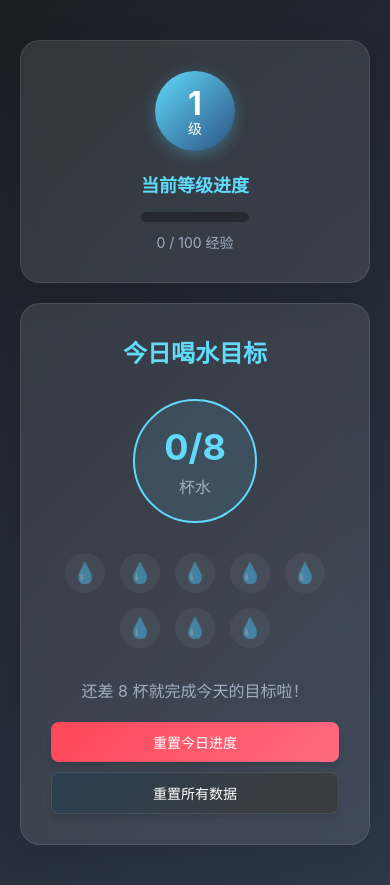
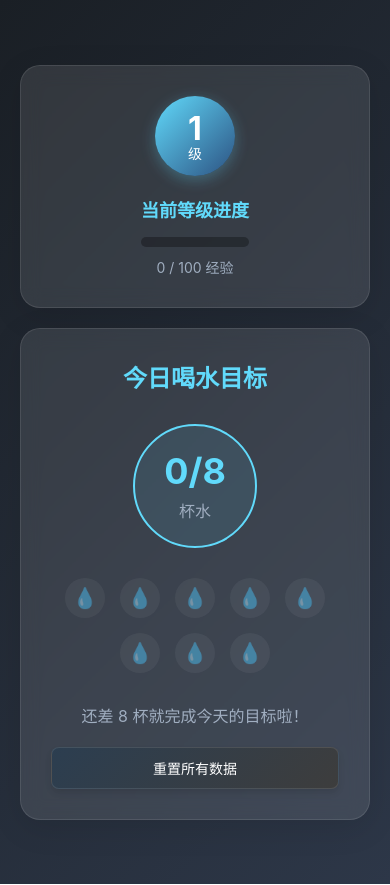
Before and after one commit to 3300255162/drink-water, a React (Create React App) app: page / in a window 390 px wide. Built offline with nearby package versions, Linux system fonts and the light colour scheme; the HTML template or start-up script is replaced by a standard one.

Commit message:
删除重置每日进度功能

```diff
--- a/src/App.css
+++ b/src/App.css
@@ -179,13 +179,11 @@
 
 .button-group {
   display: flex;
-  gap: 15px;
   justify-content: center;
   margin-top: 20px;
-  flex-wrap: wrap;
 }
 
-.reset-button, .reset-all-button {
+.reset-all-button {
   padding: 12px 24px;
   border: none;
   border-radius: 8px;
@@ -194,22 +192,9 @@
   font-weight: 500;
   transition: all 0.3s ease;
   box-shadow: 0 4px 6px rgba(0, 0, 0, 0.1);
-}
-
-.reset-button {
-  background: linear-gradient(135deg, #ff4757 0%, #ff6b81 100%);
-  color: white;
-}
-
-.reset-all-button {
   background: linear-gradient(135deg, #2c3e50 0%, #3d3d3d 100%);
   color: white;
   border: 1px solid rgba(255, 255, 255, 0.1);
-}
-
-.reset-button:hover {
-  transform: translateY(-2px);
-  box-shadow: 0 6px 12px rgba(255, 71, 87, 0.2);
 }
 
 .reset-all-button:hover {
@@ -218,18 +203,13 @@
   background: linear-gradient(135deg, #34495e 0%, #4a4a4a 100%);
 }
 
-.reset-button:active, .reset-all-button:active {
+.reset-all-button:active {
   transform: translateY(0);
   box-shadow: 0 2px 4px rgba(0, 0, 0, 0.1);
 }
 
 @media (max-width: 480px) {
-  .button-group {
-    flex-direction: column;
-    gap: 10px;
-  }
-
-  .reset-button, .reset-all-button {
+  .reset-all-button {
     width: 100%;
     padding: 10px 20px;
   }
--- a/src/App.js
+++ b/src/App.js
@@ -56,11 +56,6 @@ function App() {
         addExp(50);
       }
     }
-  };
-
-  const resetWater = () => {
-    setWaterCount(0);
-    localStorage.setItem('waterCount', '0');
   };
 
   const resetAll = () => {
@@ -124,13 +119,6 @@ function App() {
 
           <div className="button-group">
             <button
-              className="reset-button"
-              onClick={resetWater}
-            >
-              重置今日进度
-            </button>
-
-            <button
               className="reset-all-button"
               onClick={resetAll}
             >
```
